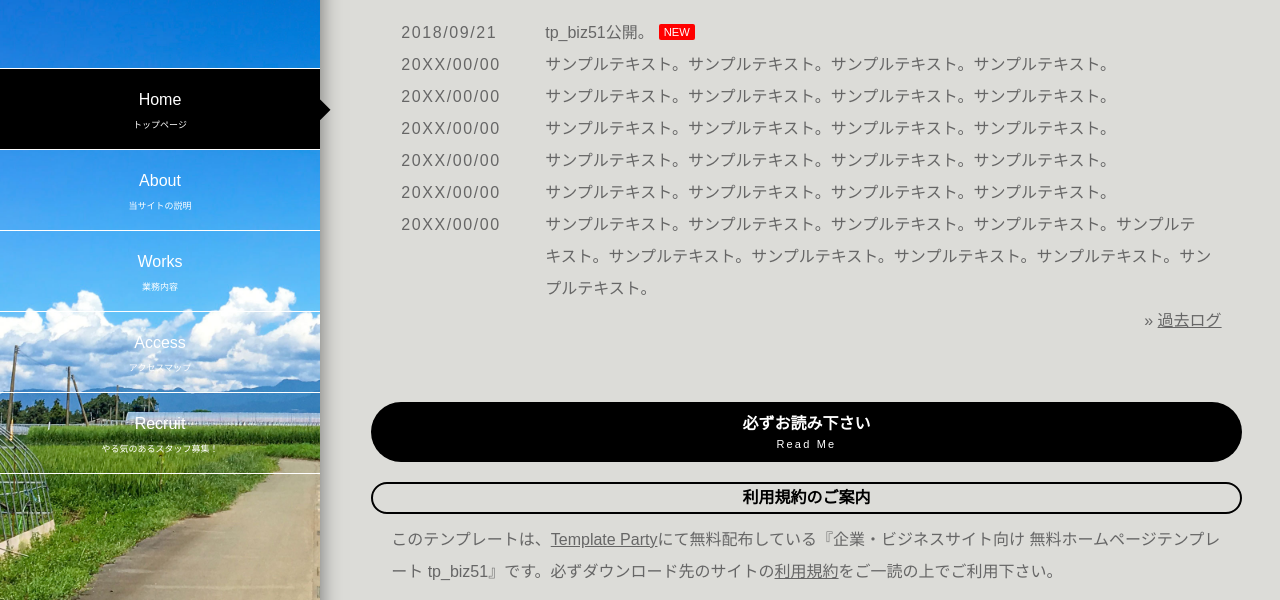
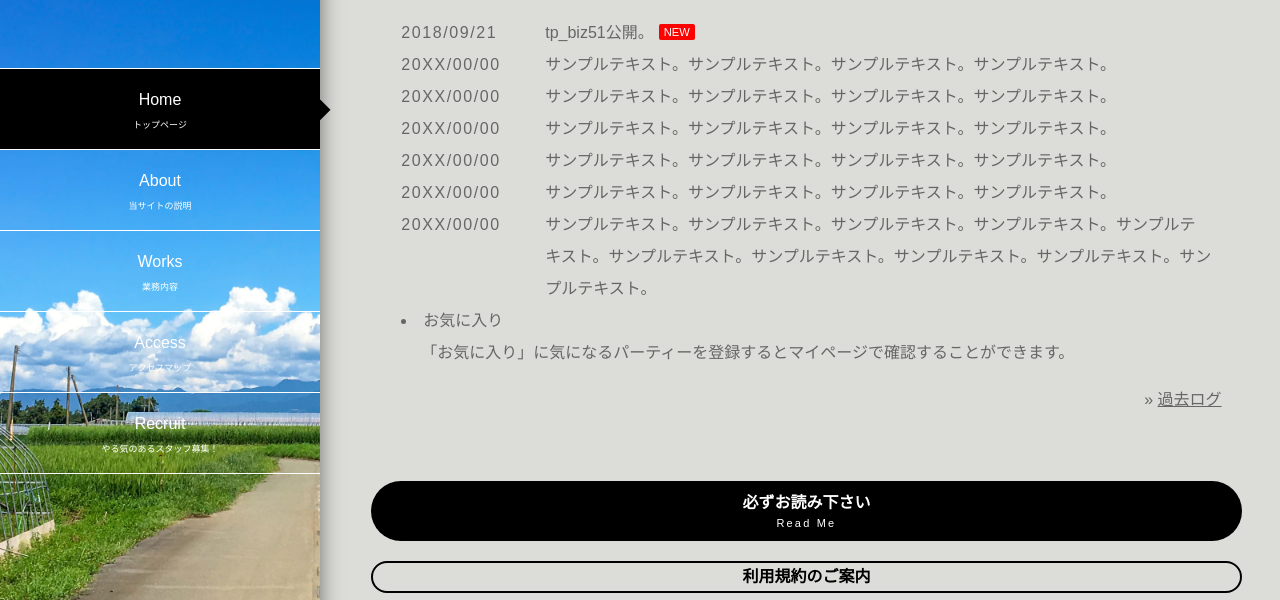
Before and after one commit to pharuq/web-onbording, a plain HTML site: page index2.html in a window 1280 px wide. Shown: the part 164-764 px from the top of the page. Drawn offline with Linux system fonts and the light colour scheme.

Commit message:
click button

```diff
--- a/index2.html
+++ b/index2.html
@@ -53,6 +53,12 @@ height="0" width="0" style="display:none;visibility:hidden"></iframe></noscript>
 <dd>サンプルテキスト。サンプルテキスト。サンプルテキスト。サンプルテキスト。</dd>
 <dt>20XX/00/00</dt>
 <dd>サンプルテキスト。サンプルテキスト。サンプルテキスト。サンプルテキスト。サンプルテキスト。サンプルテキスト。サンプルテキスト。サンプルテキスト。サンプルテキスト。サンプルテキスト。</dd>
+<li class="favo">
+	<span class="btn btn-ikitaiList">お気に入り</span>
+	<div class="ikitaiTxt">
+		<p>「お気に入り」に気になるパーティーを登録するとマイページで確認することができます。</p>
+	</div>
+</li>
 </dl>
 <p class="r">&raquo;&nbsp;<a href="#">過去ログ</a></p>
 
```
